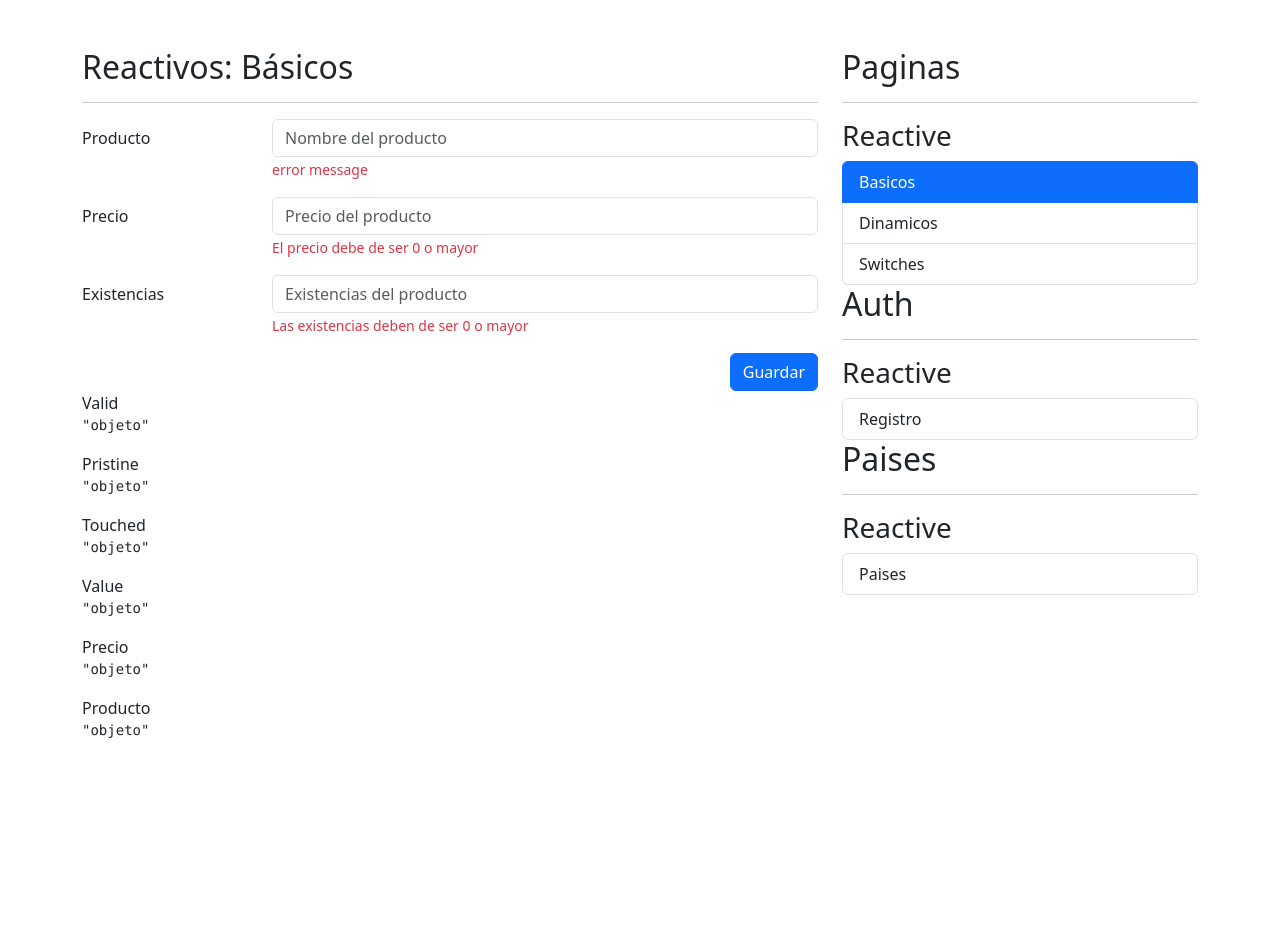
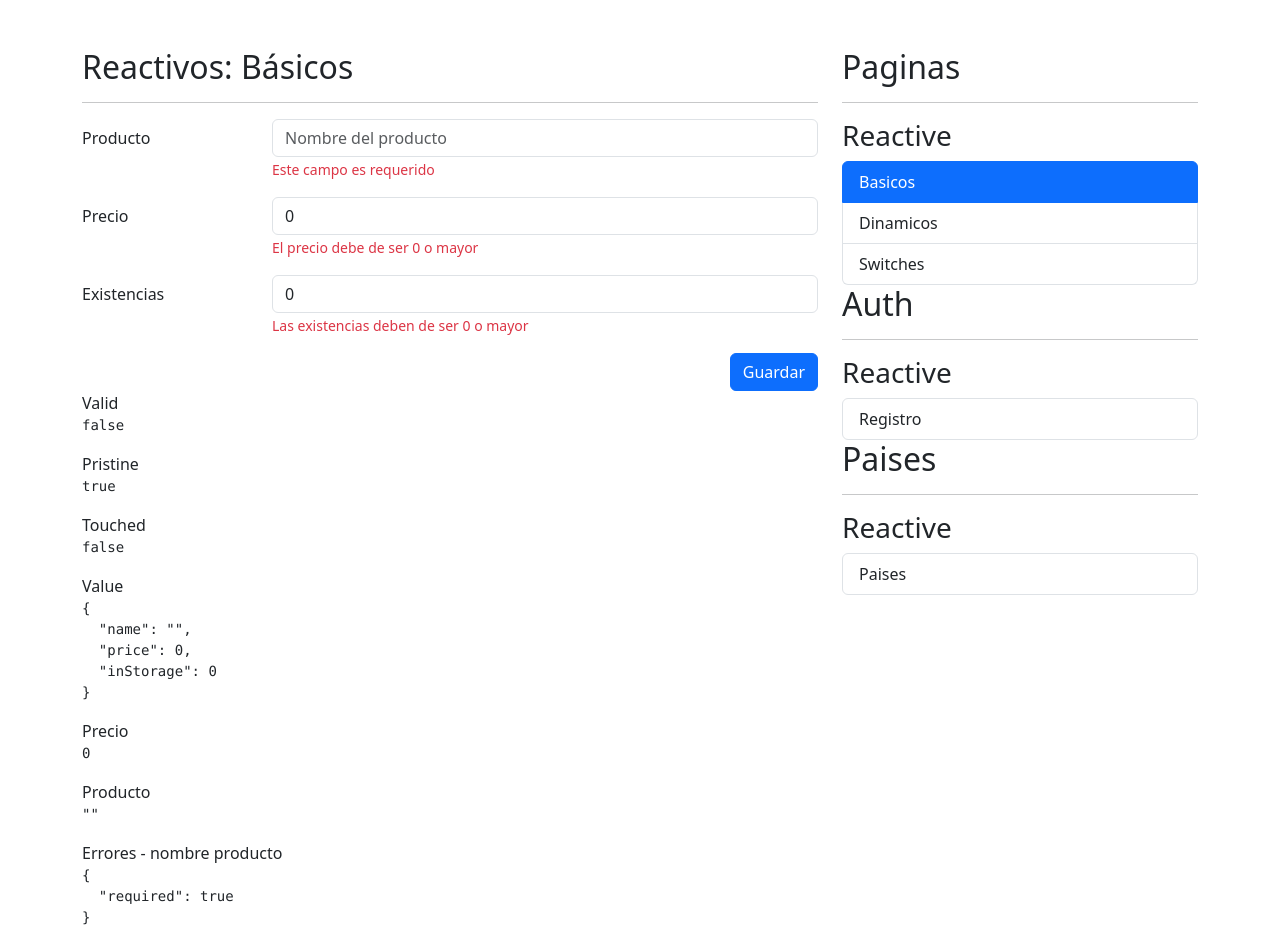
Before and after one commit to MCristina94/FormulariosApp, an Angular app: page /reactive/basic in a window 1280 px wide. Before the commit the page ends 800 px from the top, so only its background shows below. Built offline with nearby package versions, Linux system fonts and the light colour scheme.

Commit message:
advance on basic form

```diff
--- a/src/app/reactive/pages/basic-page/basic-page.component.html
+++ b/src/app/reactive/pages/basic-page/basic-page.component.html
@@ -3,7 +3,7 @@
 
 <div class="row">
   <div class="col">
-    <form autocomplete="off">
+    <form autocomplete="off" [formGroup]="myForm">
       <!-- Campo de producto -->
       <div class="mb-3 row">
         <label class="col-sm-3 col-form-label">Producto</label>
@@ -12,12 +12,14 @@
             type="text"
             class="form-control"
             placeholder="Nombre del producto"
+            formControlName="name"
           />
-
+          @if(isValidField('name')){
           <span class="form-text text-danger">
             <!-- Debe de ser de 3 letras -->
-            error message
+            {{ getFieldError("name") }}
           </span>
+          }
         </div>
       </div>
 
@@ -29,6 +31,7 @@
             type="number"
             class="form-control"
             placeholder="Precio del producto"
+            formControlName="price"
           />
           <span class="form-text text-danger">
             El precio debe de ser 0 o mayor
@@ -44,6 +47,7 @@
             type="number"
             class="form-control"
             placeholder="Existencias del producto"
+            formControlName="inStorage"
           />
 
           <span class="form-text text-danger">
@@ -66,21 +70,28 @@
 <div class="row">
   <div class="col">
     <span>Valid</span>
-    <pre>{{ "objeto" | json }}</pre>
+    <pre>{{ myForm.valid | json }}</pre>
+    <!-- validaciones -->
 
     <span>Pristine</span>
-    <pre>{{ "objeto" | json }}</pre>
+    <pre>{{ myForm.pristine | json }}</pre>
+    <!--  pristine menciona true si el formulario no se ha tocado desde que se envio al usuario-->
 
     <span>Touched</span>
-    <pre>{{ "objeto" | json }}</pre>
+    <pre>{{ myForm.touched | json }}</pre>
+    <!--  touched menciona false si el formulario no ha sido modificado-->
+    <span>Value</span>
+    <pre>{{ myForm.value | json }}</pre>
+    <!-- valores del formulario  -->
+    <span>Precio</span>
+    <pre>{{ myForm.controls["price"].value | json }}</pre>
+    <!-- valor del precio  -->
+    <span>Producto</span>
+    <pre>{{ myForm.controls["name"].value | json }}</pre>
+    <!-- valor del nombre del producto  -->
 
-    <span>Value</span>
-    <pre>{{ "objeto" | json }}</pre>
-
-    <span>Precio</span>
-    <pre>{{ "objeto" | json }}</pre>
-
-    <span>Producto</span>
-    <pre>{{ "objeto" | json }}</pre>
+    <span>Errores - nombre producto</span>
+    <pre>{{ myForm.controls["name"].errors | json }}</pre>
+    <!-- muestra el error de validacion en el input -->
   </div>
 </div>
--- a/src/app/reactive/pages/basic-page/basic-page.component.ts
+++ b/src/app/reactive/pages/basic-page/basic-page.component.ts
@@ -1,9 +1,58 @@
 import { JsonPipe } from '@angular/common';
-import { Component } from '@angular/core';
+import { Component, inject } from '@angular/core';
+import {
+  FormBuilder,
+  FormControl,
+  FormGroup,
+  ReactiveFormsModule,
+  Validators,
+} from '@angular/forms';
 
 @Component({
   selector: 'app-basic-page',
-  imports: [JsonPipe],
+  imports: [JsonPipe, ReactiveFormsModule], //siempre se debe importar reactive form module.
   templateUrl: './basic-page.component.html',
 })
-export class BasicPageComponent {}
+export class BasicPageComponent {
+  private formBuilder = inject(FormBuilder);
+
+  myForm: FormGroup = this.formBuilder.group({
+    name: [
+      '',
+      [
+        Validators.required,
+        Validators.minLength(3),
+      ] /**validadores sincronos */,
+    ],
+    price: [0, [Validators.required, Validators.min(10)]],
+    inStorage: [0, [Validators.required, Validators.min(1)]],
+  });
+
+  isValidField(fieldName: string): boolean | null {
+    return !!this.myForm.controls[fieldName].errors;
+  }
+
+  getFieldError(fieldName: string): string | null {
+    const control = this.myForm.controls[fieldName] as FormControl;
+    if (!control || !control.errors) return null;
+
+    const errors = control.errors ?? {};
+    for (const key of Object.keys(errors)) {
+      switch (key) {
+        case 'required':
+          return 'Este campo es requerido';
+        case 'minlength':
+          return ` Minimo de ${errors['minlength'].requiredLength} caracteres`;
+        case 'min':
+          return `Valor minimo de ${errors['min'].min}`;
+      }
+    }
+    return null;
+  }
+
+  //   myForm = new FormGroup({
+  //     name: new FormControl('',[],[]), //nombre del producto
+  //     price: new FormControl(0),
+  //     inStorage: new FormControl(0),
+  //   });
+}
```
